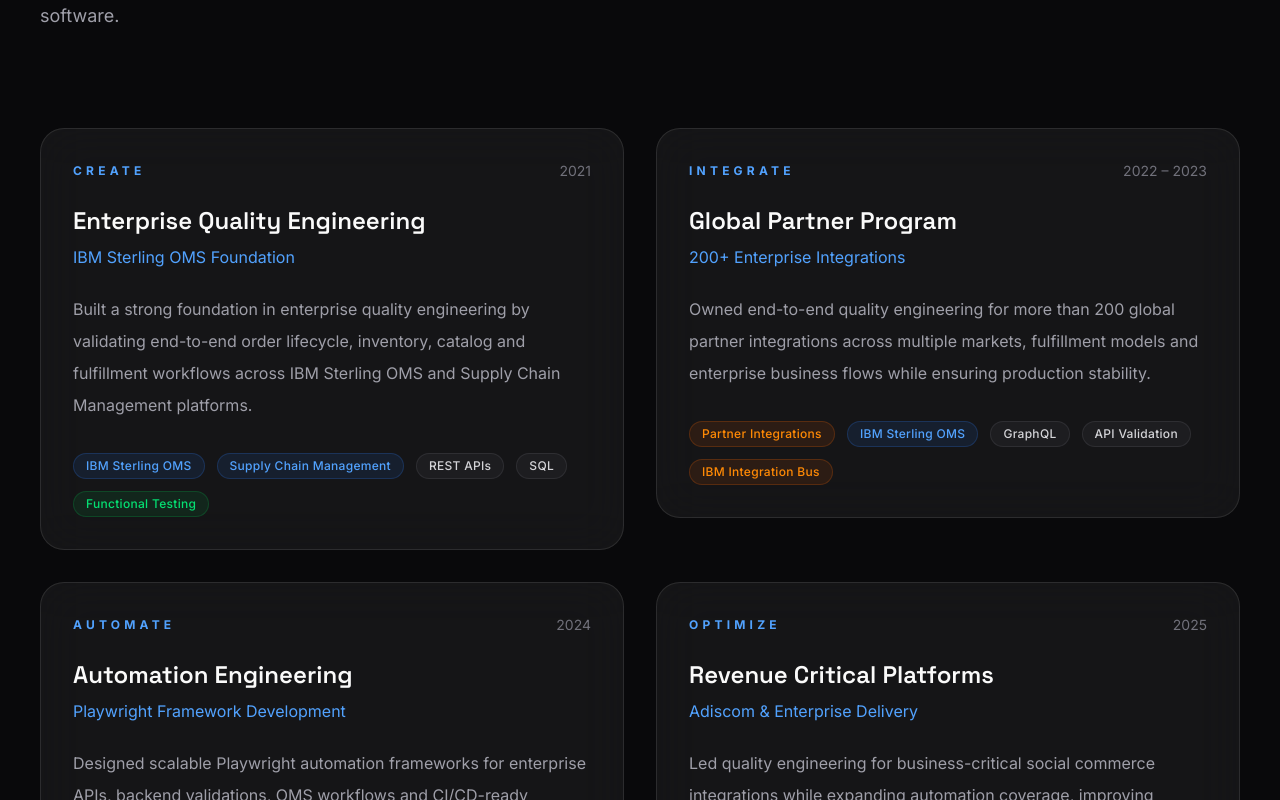
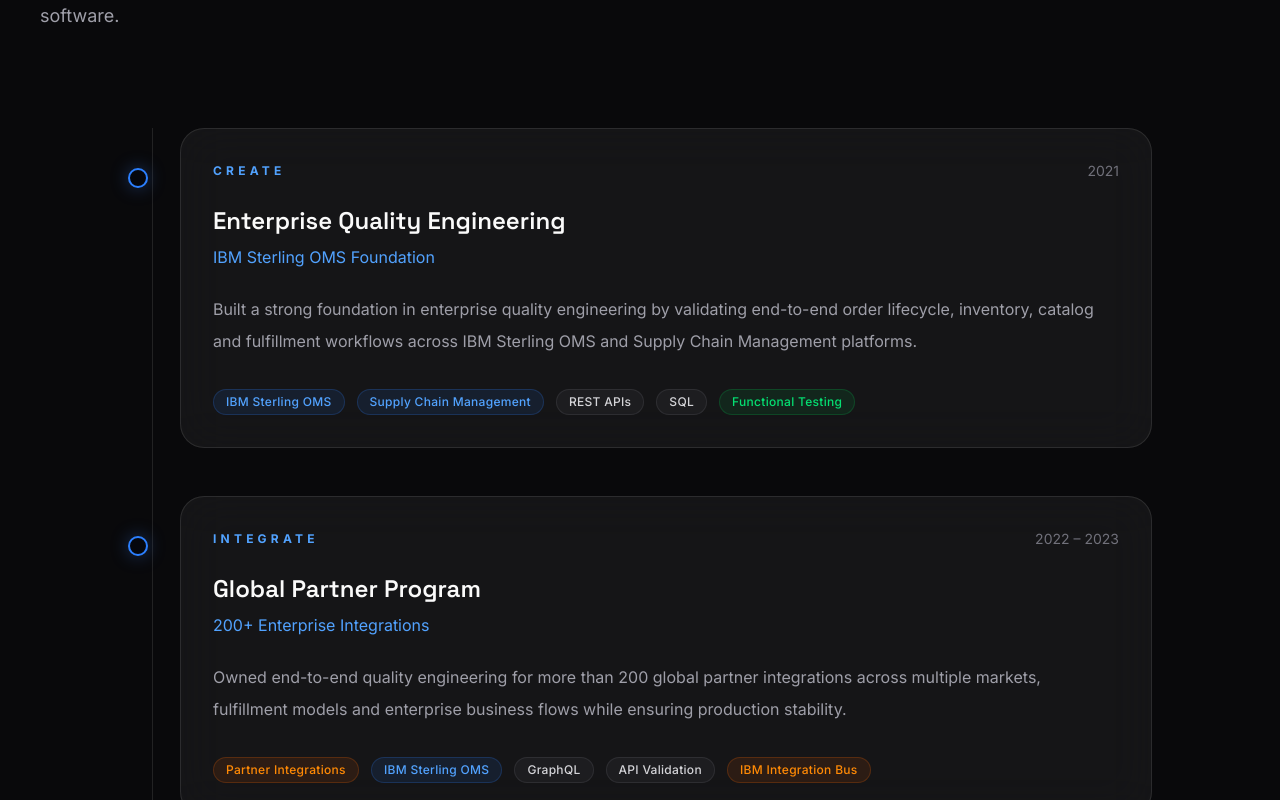
Before and after one commit to Archon-QA/Portfolio, a Next.js app in the folder tg-portfolio/: page / in a window 1280 px wide. Shown: the part 5240-6040 px from the top of the page. Built offline with nearby package versions, Linux system fonts and the light colour scheme.

Commit message:
feat: implement reusable engineering timeline system

```diff
--- /dev/null
+++ b/tg-portfolio/src/components/shared/timeline/Timeline.tsx
@@ -0,0 +1,24 @@
+"use client";
+
+import { ReactNode } from "react";
+
+interface TimelineProps {
+  children: ReactNode;
+}
+
+export default function Timeline({
+  children,
+}: TimelineProps) {
+  return (
+    <div
+      className="
+        relative
+        mx-auto
+        max-w-5xl
+        space-y-12
+      "
+    >
+      {children}
+    </div>
+  );
+}
--- /dev/null
+++ b/tg-portfolio/src/components/shared/timeline/TimelineLine.tsx
@@ -0,0 +1,14 @@
+export default function TimelineLine() {
+  return (
+    <div
+      className="
+        absolute
+        left-6
+        top-0
+        bottom-0
+        w-px
+        bg-white/10
+      "
+    />
+  );
+}
--- /dev/null
+++ b/tg-portfolio/src/components/shared/timeline/TimelineNode.tsx
@@ -0,0 +1,42 @@
+"use client";
+
+import { ReactNode } from "react";
+
+interface TimelineNodeProps {
+  children: ReactNode;
+}
+
+export default function TimelineNode({
+  children,
+}: TimelineNodeProps) {
+  return (
+    <div
+      className="
+        relative
+        flex
+        items-start
+        gap-8
+      "
+    >
+      <div
+        className="
+          relative
+          z-10
+          mt-10
+          h-5
+          w-5
+          rounded-full
+          border-2
+          border-blue-500
+          bg-[#05070d]
+          shadow-[0_0_18px_rgba(59,130,246,0.35)]
+        "
+      />
+
+      <div className="flex-1">
+        {children}
+      </div>
+
+    </div>
+  );
+}
--- /dev/null
+++ b/tg-portfolio/src/components/shared/timeline/index.ts
@@ -0,0 +1,3 @@
+export { default as Timeline } from "./Timeline";
+export { default as TimelineLine } from "./TimelineLine";
+export { default as TimelineNode } from "./TimelineNode";
--- a/tg-portfolio/src/components/ui/JourneyTimeline.tsx
+++ b/tg-portfolio/src/components/ui/JourneyTimeline.tsx
@@ -1,21 +1,29 @@
 import { journey } from "@/data/journey";
+
 import JourneyCard from "./JourneyCard";
+
+import {
+  Timeline,
+  TimelineLine,
+  TimelineNode,
+} from "@/components/shared/timeline";
 
 export default function JourneyTimeline() {
   return (
-    <div
-      className="
-        grid
-        gap-8
-        lg:grid-cols-2
-      "
-    >
+    <Timeline>
+
+      <TimelineLine />
+
       {journey.map((step) => (
-        <JourneyCard
-          key={step.phase}
-          step={step}
-        />
+        <TimelineNode key={step.phase}>
+
+          <JourneyCard
+            step={step}
+          />
+
+        </TimelineNode>
       ))}
-    </div>
+
+    </Timeline>
   );
 }
```
